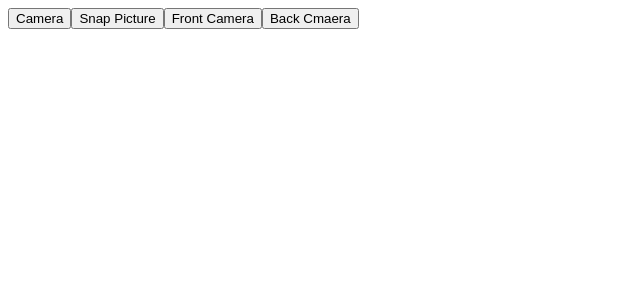
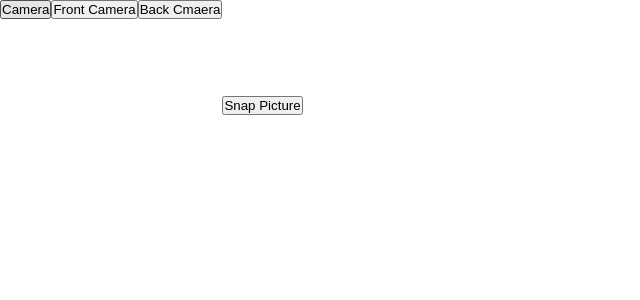
Before and after one commit to demiladenotjulius/fotos, a React (Vite) app: page / in a window 1280 px wide. Both pictures are taken after a click on the button "Camera". Shown: the top 300 px of the page, without its empty margins (0-640 px from the left). Built offline with nearby package versions, Linux system fonts and the light colour scheme.

Commit message:
new trees

```diff
--- /dev/null
+++ b/src/Camera/Camera.css
@@ -0,0 +1,10 @@
+*{
+    margin: 0;
+    padding: 0;
+}
+#thecamera{
+    display: flex;
+    justify-content: center;
+    align-items: center;
+    /* margin-left: 5px; */
+}
--- a/src/Camera/Camera.jsx
+++ b/src/Camera/Camera.jsx
@@ -1,4 +1,5 @@
 import React, { useRef, useState } from 'react';
+import './Camera.css'
 
 function Camera() {
     const videoRef = useRef(null);
@@ -69,18 +70,19 @@ function Camera() {
     return (
         <div style={{width: '100%'}} className="mycontainer">
             <button onClick={toggleCameraButtons} style={{marginBottom: '30px'}} >Camera </button>
-            <button onClick={handleSnap}>Snap Picture</button>
             { ShowCameraButtons && (
                 <>
                <button id='front'  onClick={FrontCamera}>Front Camera</button>
                <button id='back' onClick={BackCamera} >Back Cmaera</button>
+               <button style={{ position: 'absolute', top: '6rem', zIndex: '2'}} onClick={handleSnap}>Snap Picture</button>
+
                 </>
 
             ) }
 
             <div style={{height: '70%'}} className='vidDiv'>
 
-                <video ref={videoRef} autoPlay playsInline style={{ width: '50vh', transform: 'scaleX(-1)', borderRadius: '10px', marginLeft: '-60px' }} />
+                <video id='thecamera' ref={videoRef} autoPlay playsInline style={{ width: '100%', transform: 'scaleX(-1)', borderRadius: '10px', position: 'relative' }} />
                 <canvas ref={canvasRef} style={{ display: 'none' }} />
             </div>
 
```
